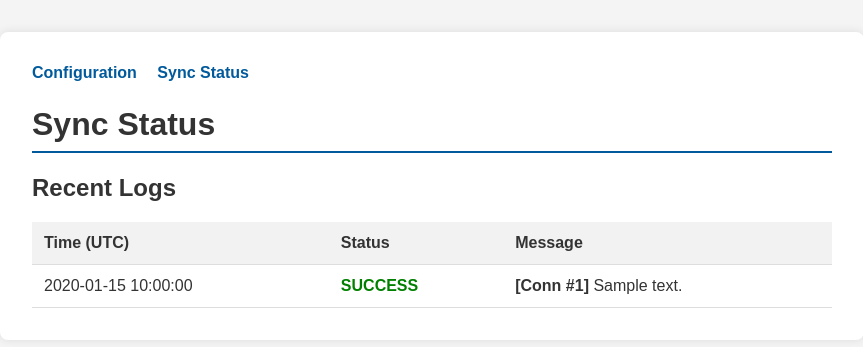
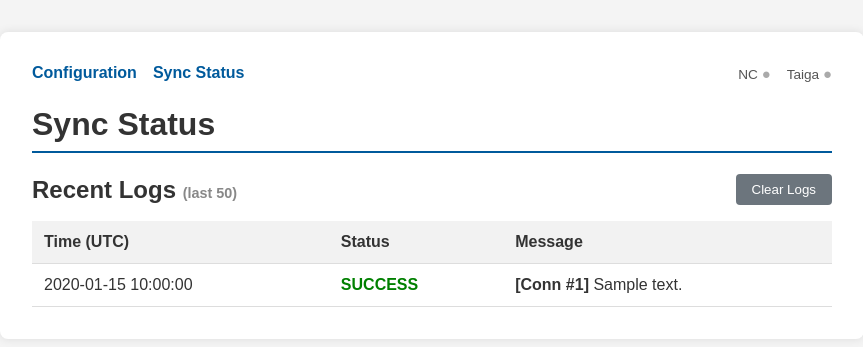
Before and after one commit to deepaknadig/nc-taiga, a Flask app: template templates/status.html in a window 1280 px wide. Shown: the top 347 px of the page, without its empty margins (208-1071 px from the left). Run offline with Flask 3, Linux system fonts and the light colour scheme; the template is opened without the code that fills it: most values are stand-ins (such as "Sample title", 1, 10 or a date in 2020).

Commit message:
feat: add deletion sync, connection status indicator, and clear logs
- Detect tasks deleted in Nextcloud and remove them from Taiga (and vice versa),
  cleaning up TaskMapping rows in both directions each sync cycle
- Track Nextcloud and Taiga connectivity separately; expose live green/red/grey
  status dots with tooltips in the nav bar on every page
- Add POST /logs/clear route and a Clear Logs button on the status page

Co-Authored-By: Claude Sonnet 4.6 <noreply@anthropic.com>

```diff
--- a/app.py
+++ b/app.py
@@ -1,4 +1,4 @@
-from flask import Flask, render_template, request, redirect, url_for, flash, session
+from flask import Flask, render_template, request, redirect, url_for, flash
 from database import init_db
 from models import db, GlobalConfig, SyncConnection, TaskMapping, SyncLog
 import os
@@ -17,10 +17,14 @@ os.makedirs(os.path.dirname(db_path), exist_ok=True)
 
 init_db(app)
 
-from sync import mark_nextcloud_task_completed, update_nextcloud_task_details, get_taiga_api, get_caldav_client
+from sync import mark_nextcloud_task_completed, update_nextcloud_task_details, get_taiga_api, get_caldav_client, connection_status
 
 logging.basicConfig(level=logging.INFO)
 logger = logging.getLogger(__name__)
+
+@app.context_processor
+def inject_connection_status():
+    return {'connection_status': connection_status}
 
 @app.route('/')
 def index():
@@ -146,6 +150,13 @@ def status_page():
     logs = SyncLog.query.order_by(SyncLog.timestamp.desc()).limit(50).all()
     return render_template('status.html', config=config, connections=connections, logs=logs)
 
+@app.route('/logs/clear', methods=['POST'])
+def clear_logs():
+    SyncLog.query.delete()
+    db.session.commit()
+    flash("Sync logs cleared.", "success")
+    return redirect(url_for('status_page'))
+
 from apscheduler.schedulers.background import BackgroundScheduler
 import sync
 
--- a/templates/base.html
+++ b/templates/base.html
@@ -16,9 +16,14 @@
         .alert { padding: 1rem; margin-bottom: 1rem; border-radius: 4px; }
         .alert-success { background-color: #d4edda; color: #155724; }
         .alert-error { background-color: #f8d7da; color: #721c24; }
-        nav { margin-bottom: 1.5rem; }
+        nav { margin-bottom: 1.5rem; display: flex; align-items: center; }
         nav a { margin-right: 1rem; text-decoration: none; color: #005A9C; font-weight: bold; }
         nav a:hover { text-decoration: underline; }
+        .status-indicators { margin-left: auto; font-size: 0.85em; color: #555; display: flex; gap: 1rem; }
+        .status-dot { font-size: 1.1em; }
+        .dot-ok { color: #28a745; }
+        .dot-err { color: #dc3545; }
+        .dot-unknown { color: #aaa; }
         table { width: 100%; border-collapse: collapse; margin-top: 1rem; }
         th, td { padding: 0.75rem; text-align: left; border-bottom: 1px solid #ddd; }
         th { background-color: #f2f2f2; }
@@ -29,6 +34,16 @@
         <nav>
             <a href="{{ url_for('config_page') }}">Configuration</a>
             <a href="{{ url_for('status_page') }}">Sync Status</a>
+            <div class="status-indicators">
+                {% set nc = connection_status.nextcloud %}
+                {% set tg = connection_status.taiga %}
+                <span title="Nextcloud: {% if nc.ok == True %}Connected ({{ nc.last_checked.strftime('%H:%M:%S') }} UTC){% elif nc.ok == False %}Error — {{ nc.error }}{% else %}Not checked yet{% endif %}">
+                    NC <span class="status-dot {% if nc.ok == True %}dot-ok{% elif nc.ok == False %}dot-err{% else %}dot-unknown{% endif %}">●</span>
+                </span>
+                <span title="Taiga: {% if tg.ok == True %}Connected ({{ tg.last_checked.strftime('%H:%M:%S') }} UTC){% elif tg.ok == False %}Error — {{ tg.error }}{% else %}Not checked yet{% endif %}">
+                    Taiga <span class="status-dot {% if tg.ok == True %}dot-ok{% elif tg.ok == False %}dot-err{% else %}dot-unknown{% endif %}">●</span>
+                </span>
+            </div>
         </nav>
 
         {% with messages = get_flashed_messages(with_categories=true) %}
--- a/templates/status.html
+++ b/templates/status.html
@@ -2,7 +2,16 @@
 
 {% block content %}
     <h1>Sync Status</h1>
-    <h2>Recent Logs</h2>
+
+    <div style="display: flex; align-items: center; justify-content: space-between; margin-bottom: 1rem;">
+        <h2 style="margin: 0;">Recent Logs <small style="font-size: 0.6em; color: #888;">(last 50)</small></h2>
+        {% if logs %}
+        <form method="POST" action="{{ url_for('clear_logs') }}" onsubmit="return confirm('Clear all sync logs?');">
+            <button type="submit" style="background-color: #6c757d;">Clear Logs</button>
+        </form>
+        {% endif %}
+    </div>
+
     {% if logs %}
         <table>
             <thead>
@@ -15,8 +24,8 @@
             <tbody>
                 {% for log in logs %}
                     <tr>
-                        <td>{{ log.timestamp.strftime('%Y-%m-%d %H:%M:%S') }}</td>
-                        <td style="color: {% if log.status == 'SUCCESS' %}green{% else %}red{% endif %}; font-weight: bold;">
+                        <td style="white-space: nowrap;">{{ log.timestamp.strftime('%Y-%m-%d %H:%M:%S') }}</td>
+                        <td style="color: {% if log.status == 'SUCCESS' %}green{% else %}red{% endif %}; font-weight: bold; white-space: nowrap;">
                             {{ log.status }}
                         </td>
                         <td>
```
Also changed, not shown: sync.py (+71 -32 lines).
